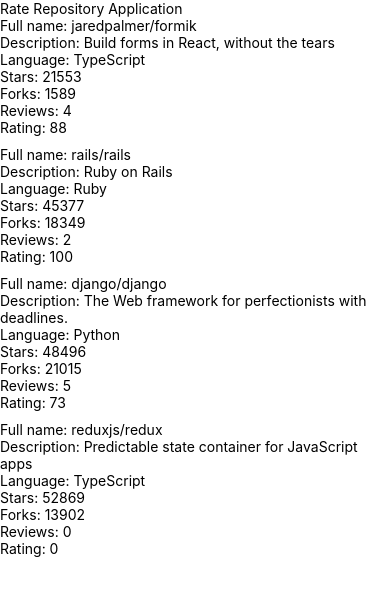
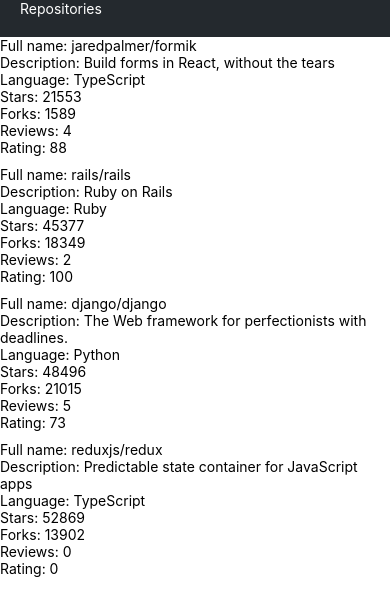
Before and after one commit to uN1K0Rn86/fullstack_osa10, a React Native app in the folder rate-repository-app/: screen / in a window 390 px wide. Shown: the top 616 px of the page. Built offline with nearby package versions, Linux system fonts and the light colour scheme.

Commit message:
Part 10 Exercise 4

```diff
--- /dev/null
+++ b/rate-repository-app/src/components/AppBar.jsx
@@ -0,0 +1,24 @@
+import { View, StyleSheet, Pressable, Alert } from "react-native";
+import Constants from "expo-constants";
+import theme from "../theme";
+import AppBarTab from "./AppBarTab";
+
+const styles = StyleSheet.create({
+  container: {
+    marginTop: Constants.statusBarHeight,
+    paddingTop: Constants.statusBarHeight,
+    paddingLeft: 20,
+    paddingBottom: 20,
+    backgroundColor: theme.colors.appBarBackground,
+  },
+});
+
+const AppBar = () => {
+  return (
+    <View style={styles.container}>
+      <AppBarTab title={"Repositories"} />
+    </View>
+  );
+};
+
+export default AppBar;
--- /dev/null
+++ b/rate-repository-app/src/components/AppBarTab.jsx
@@ -0,0 +1,14 @@
+import { View, Pressable } from "react-native";
+import Text from "./Text";
+
+const AppBarTab = () => {
+  return (
+    <View>
+      <Pressable onPress={() => Alert.alert("you pressed")}>
+        <Text color="textAppBar">Repositories</Text>
+      </Pressable>
+    </View>
+  );
+};
+
+export default AppBarTab;
--- a/rate-repository-app/src/components/Main.jsx
+++ b/rate-repository-app/src/components/Main.jsx
@@ -1,10 +1,9 @@
-import Constants from "expo-constants";
-import { Text, StyleSheet, View } from "react-native";
+import { StyleSheet, View } from "react-native";
 import RepositoryList from "./RepositoryList";
+import AppBar from "./AppBar";
 
 const styles = StyleSheet.create({
   container: {
-    marginTop: Constants.statusBarHeight,
     flexGrow: 1,
     flexShrink: 1,
   },
@@ -13,7 +12,7 @@
 const Main = () => {
   return (
     <View style={styles.container}>
-      <Text>Rate Repository Application</Text>
+      <AppBar />
       <RepositoryList />
     </View>
   );
--- /dev/null
+++ b/rate-repository-app/src/components/Text.jsx
@@ -0,0 +1,43 @@
+import { Text as NativeText, StyleSheet } from "react-native";
+
+import theme from "../theme";
+
+const styles = StyleSheet.create({
+  text: {
+    color: theme.colors.textPrimary,
+    fontSize: theme.fontSizes.body,
+    fontFamily: theme.fonts.main,
+    fontWeight: theme.fontWeights.normal,
+  },
+  colorTextSecondary: {
+    color: theme.colors.textSecondary,
+  },
+  colorPrimary: {
+    color: theme.colors.primary,
+  },
+  colorAppBar: {
+    color: theme.colors.textAppBar,
+  },
+  fontSizeSubheading: {
+    fontSize: theme.fontSizes.subheading,
+  },
+  fontWeightBold: {
+    fontWeight: theme.fontWeights.bold,
+  },
+});
+
+const Text = ({ color, fontSize, fontWeight, style, ...props }) => {
+  const textStyle = [
+    styles.text,
+    color === "textSecondary" && styles.colorTextSecondary,
+    color === "primary" && styles.colorPrimary,
+    color === "textAppBar" && styles.colorAppBar,
+    fontSize === "subheading" && styles.fontSizeSubheading,
+    fontWeight === "bold" && styles.fontWeightBold,
+    style,
+  ];
+
+  return <NativeText style={textStyle} {...props} />;
+};
+
+export default Text;
--- /dev/null
+++ b/rate-repository-app/src/theme.js
@@ -0,0 +1,22 @@
+const theme = {
+  colors: {
+    textPrimary: "#24292e",
+    textSecondary: "#586069",
+    textAppBar: "white",
+    primary: "#0366d6",
+    appBarBackground: "#24292e",
+  },
+  fontSizes: {
+    body: 14,
+    subheading: 16,
+  },
+  fonts: {
+    main: "System",
+  },
+  fontWeights: {
+    normal: "400",
+    bold: "700",
+  },
+};
+
+export default theme;
```
Also changed, not shown: rate-repository-app/src/components/Subheading.jsx (added, +11 -0 lines).
